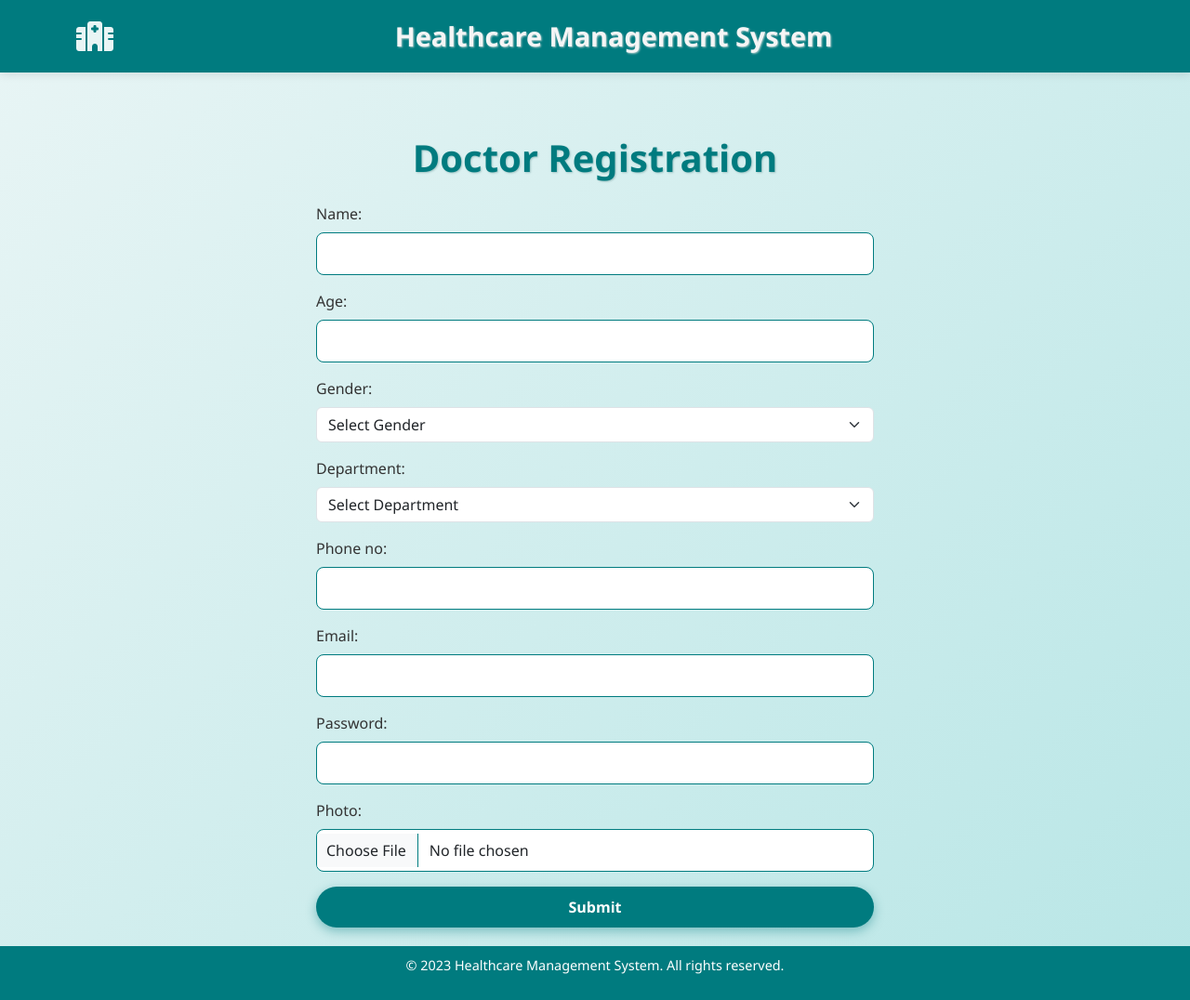
After one commit to vishnu2006034/healthcare, a Flask app: page /admindocreg in a window 1280 px wide. The commit adds this page. Shown: the whole page at 93% size. Run offline with Flask 3, Linux system fonts and the light colour scheme.

Commit message:
doctor reg changed

```diff
--- a/app.py
+++ b/app.py
@@ -153,11 +153,9 @@ def patreg():
         flash("check for the account already exists")
     return render_template("patreg.html")
 
-@app.route('/docreg', methods=["GET", "POST"])
-def docreg():
-    if current_user.is_authenticated:  # if the employee password is correct open the employee profile
-        return redirect(url_for('docpro'))
-    if request.method == "POST":  # to get information for employee
+@app.route('/admindocreg', methods=["GET", "POST"])
+def admindocreg():
+    if request.method == "POST":
         name = request.form.get('name')
         email = request.form.get('email')
         department = request.form.get('dep')
@@ -169,7 +167,7 @@ def docreg():
         if picture and picture.filename:
             upload_folder = os.path.join(app.root_path, app.config['UPLOAD_FOLDER'])
             os.makedirs(upload_folder, exist_ok=True)
-            filepath = os.path.join(upload_folder, picture.filename)  # for uploading the file
+            filepath = os.path.join(upload_folder, picture.filename)
             picture.save(filepath)
             picture_path = 'profile_photo/' + picture.filename
         else:
@@ -177,11 +175,14 @@ def docreg():
         newdoc = Doctor(name=name, email=email, department=department, phone=phone, age=age, gender=gender, password=password, picture=picture_path)
         db.session.add(newdoc)
         db.session.commit()
-        flash("account is successfully created", "success")
-        return redirect(url_for('doclogin')) # after the registraion returns to login page
-    else:
-        flash("check for the account already exists")
-    return render_template("docreg.html")  # it is the registration html
+        flash("Doctor account created successfully", "success")
+        return redirect(url_for('adminp'))
+    return render_template("admindocreg.html")
+
+@app.route('/docreg', methods=["GET", "POST"])
+def docreg():
+    # Disable or redirect doctor self-registration to admin registration
+    return redirect(url_for('admindocreg'))
 
 @app.route('/doclogin', methods=["GET", "POST"])
 def doclogin():
--- /dev/null
+++ b/templates/admindocreg.html
@@ -0,0 +1,55 @@
+{% extends 'base.html' %}
+
+{% block title %}Doctor Registration{% endblock %}
+
+{% block content %}
+<div class="container mt-5">
+    <h1 class="text-center mb-4">Doctor Registration</h1>
+    <form action="{{ url_for('admindocreg') }}" method="POST" enctype="multipart/form-data" class="mx-auto" style="max-width: 600px;">
+        <div class="mb-3">
+            <label for="name" class="form-label">Name:</label>
+            <input type="text" id="name" name="name" required class="form-control" aria-label="Name">
+        </div>
+        <div class="mb-3">
+            <label for="age" class="form-label">Age:</label>
+            <input type="number" id="age" name="age" required class="form-control" aria-label="Age">
+        </div>
+        <div class="mb-3">
+            <label for="gender" class="form-label">Gender:</label>
+            <select id="gender" name="gender" required class="form-select" aria-label="Gender">
+                <option value="">Select Gender</option>
+                <option value="male">Male</option>
+                <option value="female">Female</option>
+                <option value="other">Other</option>
+            </select>
+        </div>
+        <div class="mb-3">
+            <label for="department" class="form-label">Department:</label>
+            <select id="department" name="dep" required class="form-select" aria-label="Department">
+                <option value="">Select Department</option>
+                <option value="dental">Dental</option>
+                <option value="ENT">ENT</option>
+                <option value="Eye">Eye</option>
+                <option value="general">General</option>
+            </select>
+        </div>
+        <div class="mb-3">
+            <label for="phone" class="form-label">Phone no:</label>
+            <input type="tel" id="phone" name="phone" maxlength="10" pattern="\d{10}" inputmode="numeric" class="form-control" aria-label="Phone">
+        </div>
+        <div class="mb-3">
+            <label for="email" class="form-label">Email:</label>
+            <input type="email" id="email" name="email" required class="form-control" aria-label="Email">
+        </div>
+        <div class="mb-3">
+            <label for="password" class="form-label">Password:</label>
+            <input type="password" id="password" name="password" required class="form-control" aria-label="Password">
+        </div>
+        <div class="mb-3">
+            <label for="photo" class="form-label">Photo:</label>
+            <input type="file" id="photo" name="picture" accept="image/*" required class="form-control" aria-label="Photo">
+        </div>
+        <button type="submit" class="btn btn-primary w-100">Submit</button>
+    </form>
+</div>
+{% endblock %}
--- a/templates/adminmain.html
+++ b/templates/adminmain.html
@@ -24,7 +24,11 @@
                         <i class="fas fa-calendar-alt me-2"></i> New Patient
                     </a>
                 </li>
-
+                <li class="nav-item mb-2">
+                    <a href="{{ url_for('admindocreg') }}" class="nav-link text-white">
+                        <i class="fas fa-user-md me-2"></i> New Doctor
+                    </a>
+                </li>
                 <li class="nav-item mb-2">
                     <a href="{{ url_for('analytics.superadmin_dashboard') }}" class="nav-link text-white">
                         <i class="fas fa-user-shield me-2"></i> Dashboard
--- a/templates/doclogin.html
+++ b/templates/doclogin.html
@@ -16,7 +16,7 @@
         </div>
         <button type="submit" class="btn btn-primary w-100">Login</button>
         <div class="text-center mt-3">
-            <p>New? <a href="{{ url_for('docreg') }}" class="btn btn-success">Sign Up</a></p>
+            <p>Contact admin for account registration.</p>
         </div>
     </form>
 </div>
```
Also changed, not shown: instance/database.db.
